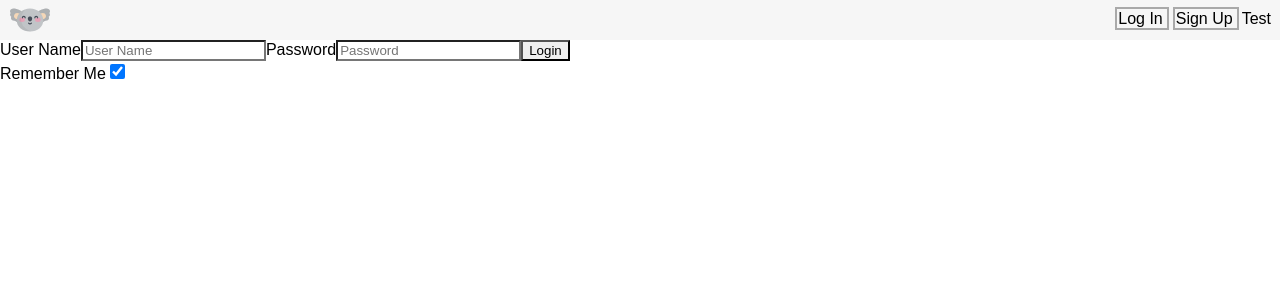
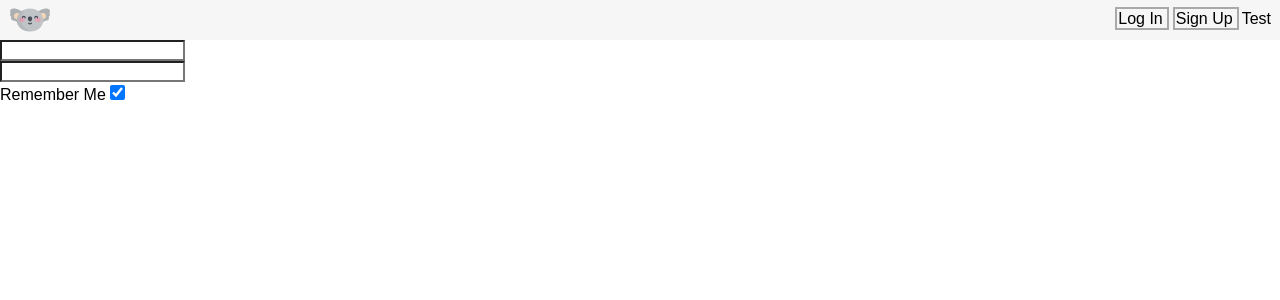
Before and after one commit to YousofMersal/yousof.site, a React app: page /login in a window 1280 px wide. Shown: the top 300 px of the page. Built offline with nearby package versions, Linux system fonts and the light colour scheme.

Commit message:
Add form to sign in

```diff
--- a/src/client/api/UserAPI.js
+++ b/src/client/api/UserAPI.js
@@ -2,12 +2,7 @@ import Axios from 'axios'
 
 async function LoginCheck(data) {
   try {
-    const userdata = {
-      username: data.UserName,
-      password: data.Password,
-      remember: data.remember
-    }
-    const res = await Axios.post('/auth/login', { ...userdata })
+    const res = await Axios.post('/auth/login', { ...data })
     return res
   } catch (err) {
     console.log(err)
--- a/src/client/components/user/form/InputField.jsx
+++ b/src/client/components/user/form/InputField.jsx
@@ -6,10 +6,11 @@ export default class InputField extends Component {
       <div>
         <input
           type={this.props.type}
+          name={this.props.name}
           className={this.props.className}
           placeholder={this.props.placeholder}
-          value={this.props.value}
-          onChange={this.props.passedfunc}
+          value={this.props.val}
+          onChange={this.props.pasedfunc}
           onKeyPress={e => this.props.onKeyPress(e)}
         />
       </div>
--- a/src/client/components/user/login.jsx
+++ b/src/client/components/user/login.jsx
@@ -1,18 +1,20 @@
 import React, { Component } from 'react'
+import InputField from './form/InputField'
 import { LoginCheck } from '../../api/UserAPI'
 
 export default class Login extends Component {
   constructor(props) {
     super(props)
     this.state = {
-      UserName: '',
-      Password: '',
-      remember: true
+      username: '',
+      password: '',
+      remember: true,
+      isValid: null
     }
   }
 
-  handleInpChange = event => {
-    const target = event.target
+  handleInpChange = e => {
+    const target = e.target
     const value = target.type === 'checkbox' ? target.checked : target.value
     const name = target.name
 
@@ -21,23 +23,64 @@ export default class Login extends Component {
     })
   }
 
-  handleSubmit = event => {
-    const userinfo = { ...this.state }
-    LoginCheck(userinfo)
-    event.preventDefault()
+  onSubmitClickHandler = e => {
+    e.preventDefault()
+    if (this.state.username.length >= 3 && this.state.password.length >= 3) {
+      const userinfo = {
+        username: this.state.username,
+        password: this.state.password,
+        remember: this.state.remember
+      }
+      this.setState({
+        username: '',
+        password: ''
+      })
+      LoginCheck(userinfo).then(this.setState({ redirect: true, isValid: null }))
+    } else {
+      this.setState({ isValid: 'notValid' })
+    }
+  }
+
+  handleKeyDown = e => {
+    if (e.key === 'Enter') {
+      this.onSubmitClickHandler(e)
+    }
   }
 
   render() {
     return (
       <div>
-        <form onSubmit={this.handleSubmit}>
-          <div className='formCont'>
+        <form onSubmit={this.onSubmitClickHandler}>
+          <InputField
+            type='text'
+            name='username'
+            val={this.state.username}
+            pasedfunc={this.handleInpChange}
+            onKeyPress={this.handleKeyDown}
+          />
+          <InputField
+            type='password'
+            name='password'
+            val={this.state.password}
+            pasedfunc={this.handleInpChange}
+            onKeyPress={this.handleKeyDown}
+          />
+          <div className='rememberme'>
+            <label htmlFor='remember'>Remember Me</label>
+            <input
+              type='checkbox'
+              name='remember'
+              checked={this.state.remember}
+              onChange={this.handleInpChange}
+            />
+          </div>
+          {/* <div className='formCont'>
             <label htmlFor='UserName'>User Name</label>
             <input
               type='text'
               name='UserName'
               placeholder='User Name'
-              value={this.state.UserName}
+              value={this.state.username}
               id='UserName'
               onChange={this.handleInpChange}
             />
@@ -48,7 +91,7 @@ export default class Login extends Component {
               placeholder='Password'
               name='Password'
               id='Password'
-              value={this.state.Password}
+              value={this.state.password}
               onChange={this.handleInpChange}
             />
 
@@ -63,7 +106,7 @@ export default class Login extends Component {
               checked={this.state.remember}
               onChange={this.handleInpChange}
             />
-          </div>
+          </div> */}
         </form>
       </div>
     )
```
Also changed, not shown: src/client/containers/Form.jsx (added, +37 -0 lines).
